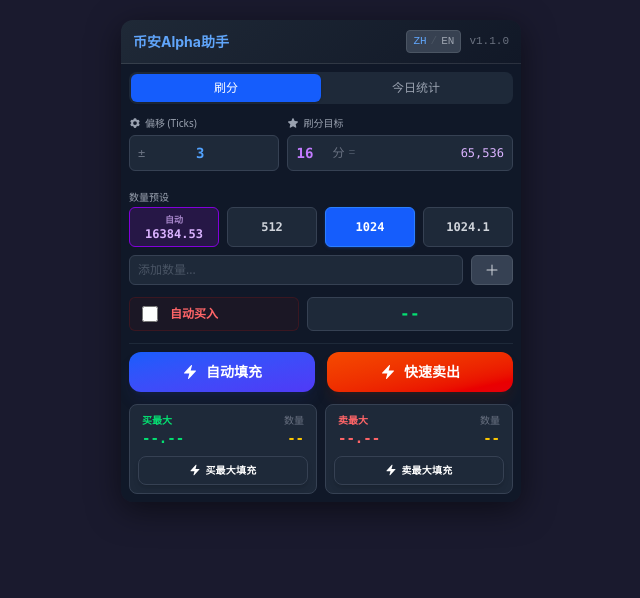
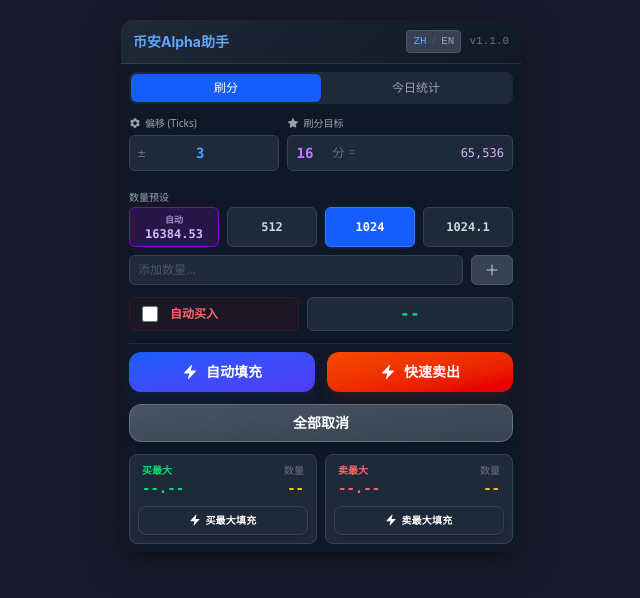
Before and after one commit to aict666/binance_alpha_tool, a React (Vite) app: page / in a window 1280 px wide. Shown: the top 598 px of the page, without its empty margins (319-959 px from the left). Built offline with nearby package versions, Linux system fonts and the light colour scheme.

Commit message:
没有人关心你飞得多高，倒是有一群人等着看你摔得多惨。

```diff
--- a/src/components/App.jsx
+++ b/src/components/App.jsx
@@ -1,6 +1,6 @@
 import { useState, useEffect, useCallback, useMemo } from 'react';
 import { Cog6ToothIcon, PlusIcon, TrashIcon, BoltIcon, ChartBarIcon, CalculatorIcon, StarIcon, ArrowPathIcon } from '@heroicons/react/24/solid';
-import { executeFill, executeQuickSell, executeFillWithPrice } from '../content/fill-logic';
+import { executeFill, executeQuickSell, executeFillWithPrice, executeCancelAll } from '../content/fill-logic';
 import {
   collectOrdersFromTable,
   detectAirdrops,
@@ -62,7 +62,13 @@
     sellTabNotFound: '未找到卖出标签页',
     priceNotFound: '未找到当前价格',
     amountDivNotFound: '未找到持仓数量',
-    sellButtonNotFound: '未找到卖出按钮'
+    sellButtonNotFound: '未找到卖出按钮',
+    // Cancel all
+    cancelAll: '全部取消',
+    cancelAllExecuting: '取消中...',
+    cancelAllSuccess: '已取消!',
+    openOrdersTabNotFound: '未找到"当前委托"标签页',
+    cancelAllBtnNotFound: '未找到"全部取消"按钮'
   },
   en: {
     title: 'Binance Alpha Assistant',
@@ -116,7 +122,13 @@
     sellTabNotFound: 'Sell tab not found',
     priceNotFound: 'Price not found',
     amountDivNotFound: 'Holdings not found',
-    sellButtonNotFound: 'Sell button not found'
+    sellButtonNotFound: 'Sell button not found',
+    // Cancel all
+    cancelAll: 'Cancel All',
+    cancelAllExecuting: 'Cancelling...',
+    cancelAllSuccess: 'Cancelled!',
+    openOrdersTabNotFound: 'Open Orders tab not found',
+    cancelAllBtnNotFound: 'Cancel All button not found'
   }
 };
 
@@ -153,6 +165,7 @@
   const [newPresetVal, setNewPresetVal] = useState('');
   const [status, setStatus] = useState('');
   const [quickSellStatus, setQuickSellStatus] = useState('');
+  const [cancelAllStatus, setCancelAllStatus] = useState('');
 
   // Target score related state
   const [targetScore, setTargetScore] = useState(DEFAULT_SETTINGS.targetScore);
@@ -498,6 +511,30 @@
     }
   };
 
+  // 全部取消处理函数
+  const handleCancelAll = async () => {
+    setCancelAllStatus(t('cancelAllExecuting'));
+
+    try {
+      const result = await executeCancelAll();
+
+      if (result.success) {
+        setCancelAllStatus(t('cancelAllSuccess'));
+        setTimeout(() => setCancelAllStatus(''), 2000);
+      } else {
+        const errorCodeMap = {
+          'OPEN_ORDERS_TAB_NOT_FOUND': 'openOrdersTabNotFound',
+          'CANCEL_ALL_BTN_NOT_FOUND': 'cancelAllBtnNotFound'
+        };
+        const errorKey = result.errorCode && errorCodeMap[result.errorCode];
+        setCancelAllStatus(errorKey ? t(errorKey) : (result.message || t('failed')));
+      }
+    } catch (e) {
+      setCancelAllStatus(t('failed'));
+      console.error(e);
+    }
+  };
+
   // 根据最大委托量价格自动填充（使用预设数量）
   // side: 'bid' 使用买单最大, 'ask' 使用卖单最大
   const handleFillByMaxOrder = async (side) => {
@@ -799,10 +836,19 @@
             </button>
           </div>
 
-          {(status || quickSellStatus) && (
+          {/* 全部取消按钮 */}
+          <button
+            onClick={handleCancelAll}
+            className="w-full flex items-center justify-center gap-2 text-white font-bold py-2 rounded-xl shadow-lg transition-all active:scale-95 cursor-pointer bg-gradient-to-br from-gray-600 to-gray-700 hover:from-gray-500 hover:to-gray-600 border border-gray-500 text-sm"
+          >
+            {t('cancelAll')}
+          </button>
+
+          {(status || quickSellStatus || cancelAllStatus) && (
             <div className="text-center text-[10px] font-mono font-bold truncate h-4 flex justify-center items-center gap-3">
               {status && <span className={status === t('success') ? 'text-green-400' : 'text-yellow-400'}>{status}</span>}
               {quickSellStatus && <span className={quickSellStatus === t('quickSellSuccess') ? 'text-green-400' : 'text-yellow-400'}>{quickSellStatus}</span>}
+              {cancelAllStatus && <span className={cancelAllStatus === t('cancelAllSuccess') ? 'text-green-400' : 'text-yellow-400'}>{cancelAllStatus}</span>}
             </div>
           )}
 
--- a/src/content/fill-logic.js
+++ b/src/content/fill-logic.js
@@ -341,6 +341,54 @@
   }
 }
 
+// 全部取消：切换到当前委托tab，点击全部取消
+export async function executeCancelAll() {
+  try {
+    console.log("[TradeAssist] 开始执行全部取消");
+
+    // Step 1: 切换到"当前委托"tab
+    const openOrdersTab = document.querySelector('#bn-tab-orderOrder') ||
+                          document.querySelector('[data-tab-key="orderOrder"]');
+
+    if (!openOrdersTab) {
+      return {
+        success: false,
+        message: '未找到"当前委托"标签页',
+        errorCode: 'OPEN_ORDERS_TAB_NOT_FOUND'
+      };
+    }
+
+    if (openOrdersTab.getAttribute('aria-selected') !== 'true') {
+      console.log("[TradeAssist] 切换到当前委托");
+      openOrdersTab.click();
+      await new Promise(resolve => setTimeout(resolve, 500));
+    }
+
+    // Step 2: 点击全部取消
+    const cancelAllBtn = document.querySelector("#bn-tab-pane-orderOrder > div > div.bn-web-table-wrapper.bn-web-table-wrapper__filled.bn-web-table-wrapper__row-small.bn-web-table-wrapper__padding-default > div > div > div.bn-web-table-header > table > thead > tr > th:nth-child(11) > div");
+
+    if (!cancelAllBtn) {
+      return {
+        success: false,
+        message: '未找到"全部取消"按钮',
+        errorCode: 'CANCEL_ALL_BTN_NOT_FOUND'
+      };
+    }
+
+    console.log("[TradeAssist] 点击全部取消");
+    cancelAllBtn.click();
+
+    return {
+      success: true,
+      message: '全部取消执行成功'
+    };
+
+  } catch (error) {
+    console.error("[TradeAssist] 全部取消错误:", error);
+    return { success: false, message: error.message };
+  }
+}
+
 // 根据指定价格填充（用于最大委托量填充）
 export async function executeFillWithPrice(targetPrice, offsetTicks, quantity, autoSubmit = false) {
   try {
```
